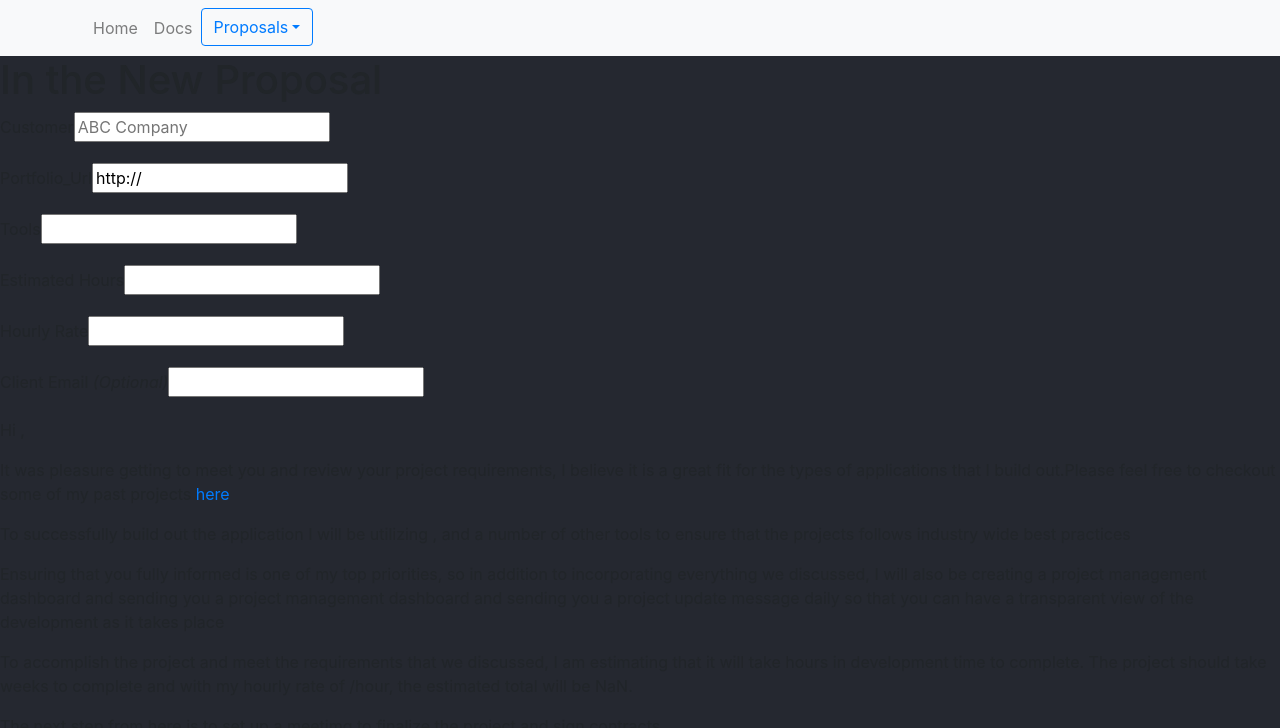
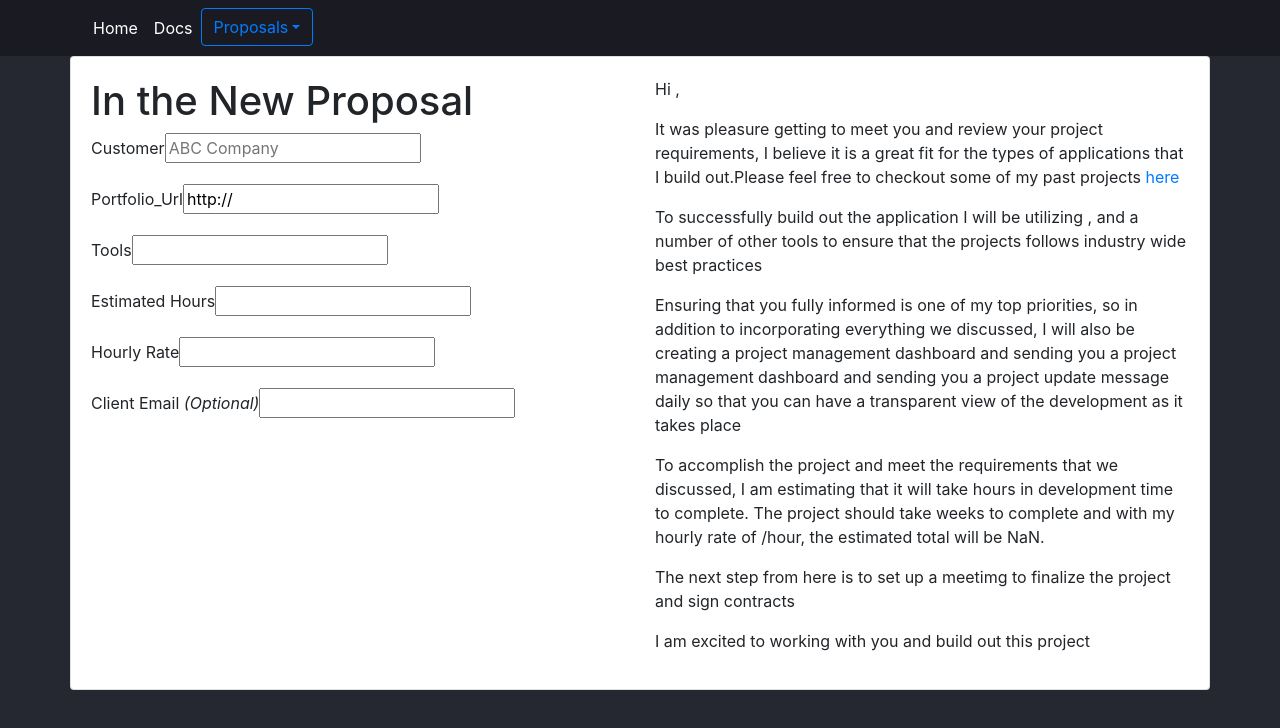
Before and after one commit to SujalPaudel/ViewBox-KU, an Angular app: page /proposal/new in a window 1280 px wide. Shown: the top 728 px of the page. Built offline with nearby package versions, Linux system fonts and the light colour scheme.

Commit message:
First phase of component styling

```diff
--- a/src/app/app.component.css
+++ b/src/app/app.component.css
@@ -0,0 +1,24 @@
+
+.nav-styles{
+  background-color: #1a1b22;
+}
+
+.nav-styles a{
+  color: white;
+}
+
+.nav-styles a:hover{
+  color:#c9c9c9;
+}
+
+.nav-link.active{
+  color: #e64758 !important;
+}
+
+.dropdown a{
+  color: #1a1b22;
+}
+
+.dropdown a:hover{
+  color: #252830;
+}
--- a/src/app/app.component.html
+++ b/src/app/app.component.html
@@ -1,12 +1,12 @@
-<nav class = "navbar navbar-fixed-top navbar-expand-lg navbar-light bg-light">
+<nav class = "navbar navbar-fixed-top navbar-expand-lg navbar-light nav-styles">
   <div class = "container">
     <ul class = "nav navbar-nav">
       <li class = "nav-item">
-        <a class = 'nav-link' routerLink = "/home">Home</a>
+        <a class = 'nav-link' routerLink = "/home" routerLinkActive = "active">Home</a>
       </li>
 
       <li class = "nav-item">
-        <a class = 'nav-link' routerLink = "/documents">Docs</a>
+        <a class = 'nav-link' routerLink = "/documents" routerLinkActive = "active">Docs</a>
       </li>
 
       <li class = "nav-item dropdown">
@@ -23,4 +23,6 @@
   </div>
 </nav>
 
-<router-outlet></router-outlet>
+<div class = "app-body">
+  <router-outlet></router-outlet>
+</div>
--- a/src/app/app.component.ts
+++ b/src/app/app.component.ts
@@ -5,7 +5,8 @@ import { Component } from '@angular/core';
 @Component({
 
   selector: 'app-root',
-  templateUrl:  'app.component.html'
+  templateUrl:  'app.component.html',
+  styleUrls: ['app.component.css']
 })
 export class AppComponent {
   title = 'Freelance Bootcamp Dashboard';
--- a/src/app/documents/documents.component.html
+++ b/src/app/documents/documents.component.html
@@ -1,5 +1,5 @@
 <div class = "container">
-  <h1>{{pageTitle}}</h1>
+  <h1 class = "headline">{{pageTitle}}</h1>
   <div class = "card mb-3" *ngFor = "let doc of documents">
     <img class="card-img-top" src="{{ doc.image_url }}" alt="Card image cap" width="100%">
       <div class="card-body">
--- a/src/app/documents/documents.component.ts
+++ b/src/app/documents/documents.component.ts
@@ -5,6 +5,7 @@ import { Document } from './document';
 @Component({
   selector: 'app-documents',
   templateUrl: './documents.component.html',
+  styleUrls: ['documents.component.css']
 })
 export class DocumentsComponent  {
   pageTitle: string = "Document Dashboard"
--- /dev/null
+++ b/src/app/proposal-list/proposal-new.component.css
@@ -0,0 +1,3 @@
+.form-container{
+  padding: 20px;
+}
--- a/src/app/proposal-list/proposal-new.component.html
+++ b/src/app/proposal-list/proposal-new.component.html
@@ -1,3 +1,6 @@
+<div class = "card container form-container">
+  <div class = "row">
+    <div class = "col-md-6">
       <h1> In the New Proposal</h1>
         <div>
           <form #proposalForm = "ngForm"> <!--name of the form proposalForm of type angular form-->
@@ -69,6 +72,9 @@
 
           </form>
         </div>
+      </div>
+
+      <div class = "col-md-6">
 
         <!--value reading in from the component, also to have what happens inside ip else somewhere in the page
             name of the input customer, as the customer is of type Angular Model
@@ -89,3 +95,6 @@
           <p>I am excited to working with you and build out this project</p>
 
         </div>
+      </div>
+  </div>
+</div>
--- a/src/app/proposal-list/proposal-new.component.ts
+++ b/src/app/proposal-list/proposal-new.component.ts
@@ -5,7 +5,8 @@ import { FormsModule } from '@angular/forms';
 
 @Component({
   selector: 'proposal-new',
-  templateUrl: 'proposal-new.component.html'
+  templateUrl: 'proposal-new.component.html',
+  styleUrls: ['proposal-new.component.css']
 })
 
 export class ProposalNewComponent{
--- a/src/styles.css
+++ b/src/styles.css
@@ -4,3 +4,6 @@ body{
 html {
   overflow-y: scroll;
 }
+.headline{
+  color: white;
+}
```
Lines whose indentation alone changed are shown as unchanged.
